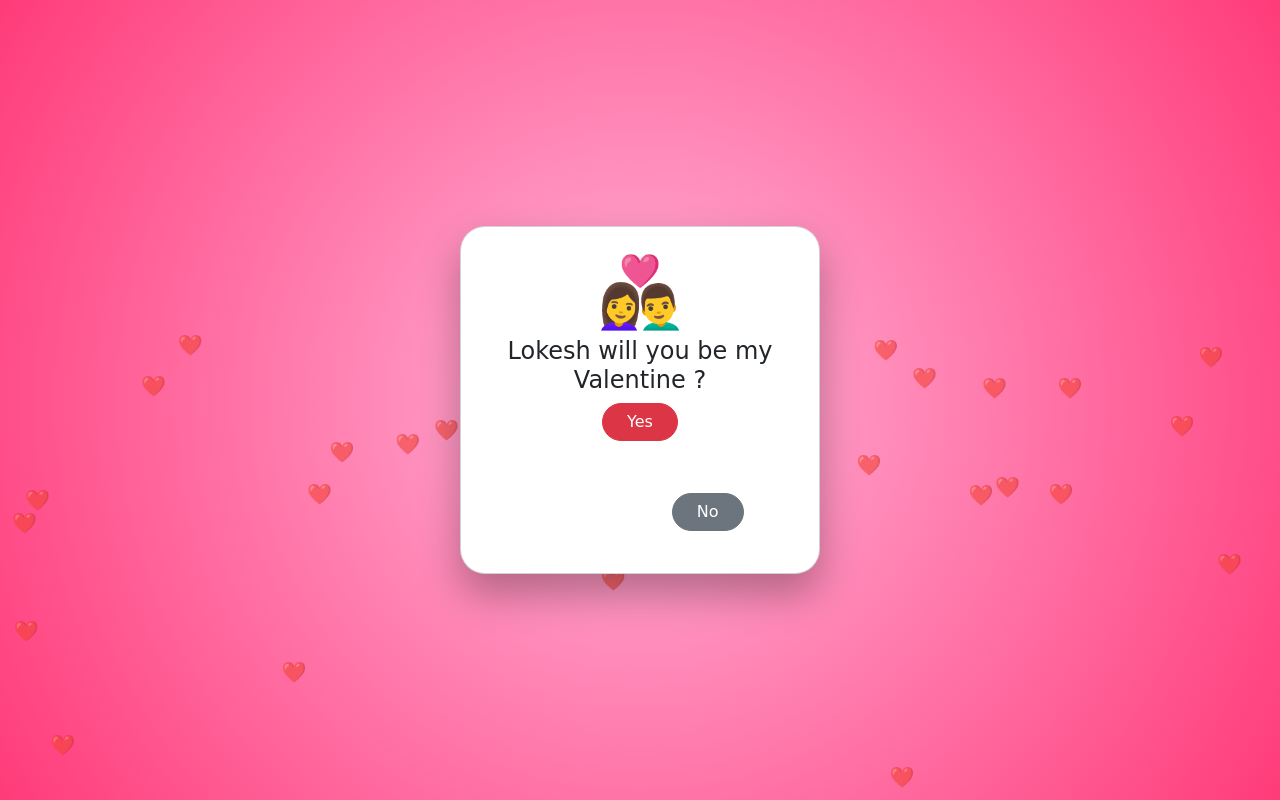
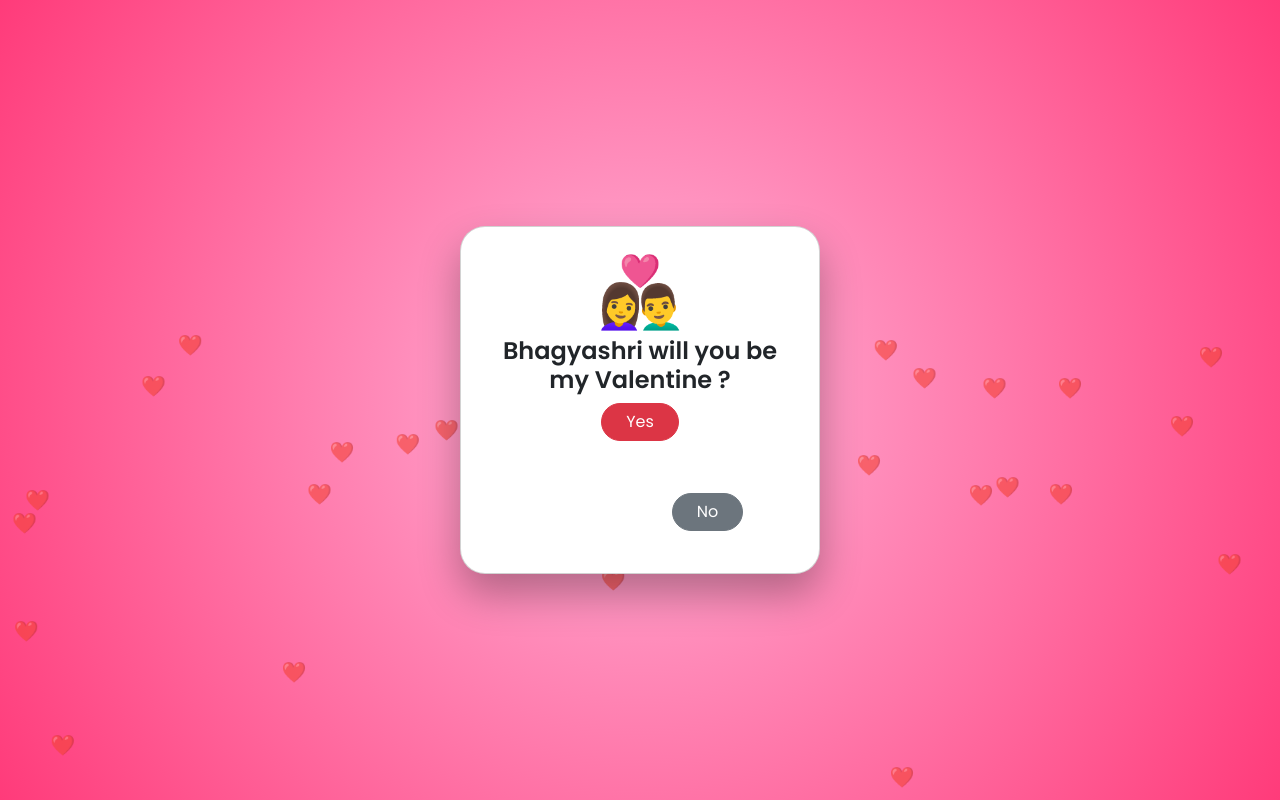
Before and after one commit to lokeshsavkare/personal, a plain HTML site: page index.html in a window 1280 px wide. Shown: the top 800 px of the page. Drawn offline with nearby package versions, Linux system fonts and the light colour scheme.

Commit message:
simple font update

```diff
--- a/index.html
+++ b/index.html
@@ -21,7 +21,10 @@ display:flex;
 align-items:center;
 justify-content:center;
 overflow:hidden;
-font-family:'Pacifico',cursive;
+font-family:'Poppins',sans-serif;
+}
+h4,h5{
+font-weight:600;
 }
 
 .card{
@@ -214,7 +217,7 @@ Smjaa Ji
 
 <script>
 
-const msg="Lokesh will you be my Valentine ?";
+const msg="Bhagyashri will you be my Valentine ?";
 let i=0;
 
 (function type(){
```
